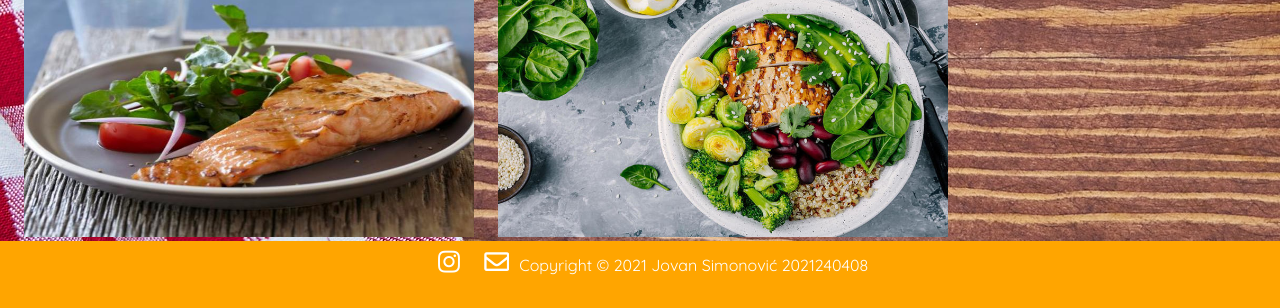
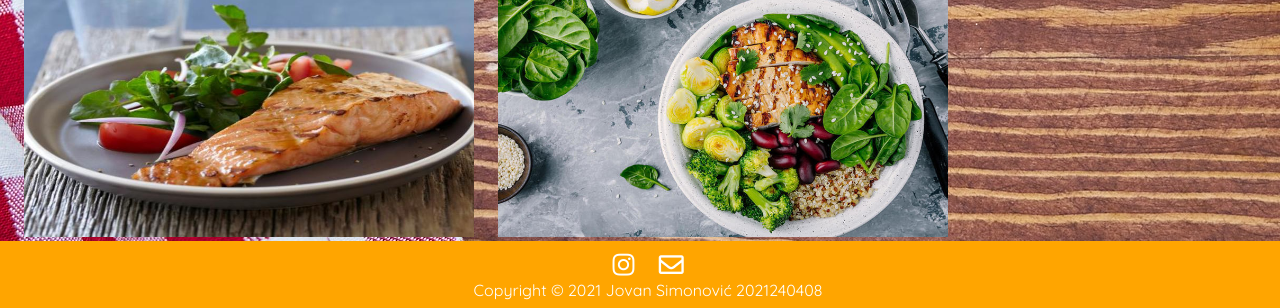
Before and after one commit to JocaxD69/Zavicaj, a PHP site: page /gallery.html in a window 1280 px wide. Shown: the part 923-1231 px from the top of the page. Before the commit the page ends 1198 px from the top, so only its background shows below. Run offline with PHP 8.4, Linux system fonts and the light colour scheme; some libraries are stand-ins or nearby versions.

Commit message:
body-overflow

```diff
--- a/css/style.css
+++ b/css/style.css
@@ -1,6 +1,8 @@
 * {
   margin: 0;
   padding: 0;
+}
+body {
   overflow-x: hidden;
 }
 .background-image {
@@ -18,6 +20,7 @@
   display: flex;
   justify-content: center;
   align-items: center;
+  flex-direction: column;
   text-align: center;
   position: relative;
   bottom: 0;
```
